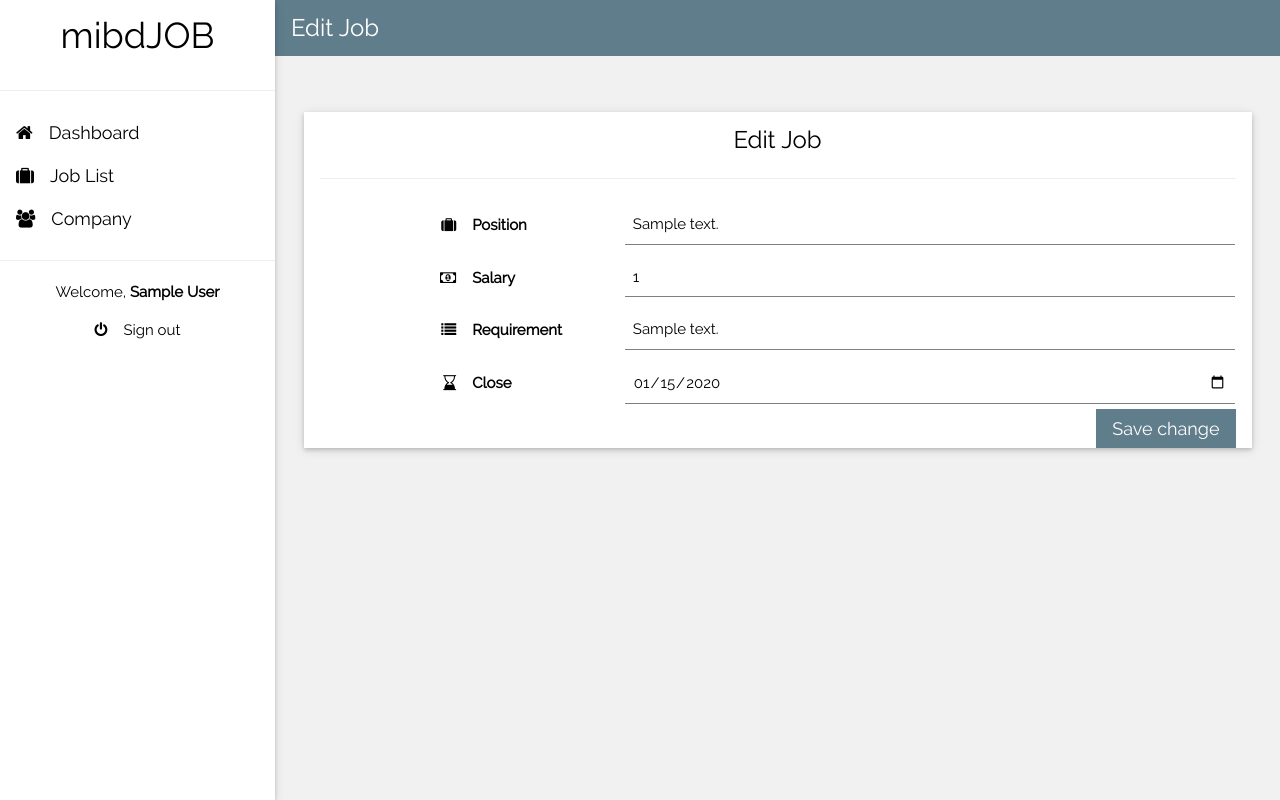
After one commit to yogo-chen/mibdjob, a PHP site: page /job_edit.php?id=1 in a window 1280 px wide. The commit adds this page. Run offline with PHP 8.4, Linux system fonts and the light colour scheme; the visitor is signed in with stand-in values (Sample User, id 1); tables that the repository leaves empty hold one stand-in row (values such as "Sample post").

Commit message:
update: add delete and edit feature for job

```diff
--- /dev/null
+++ b/job_edit.php
@@ -0,0 +1,84 @@
+<?php
+	include "./session.php";
+	if(!isLoggedIn()){
+		header("Location: ./sign_in.php");
+	}
+	include "./server.php";
+	$id_lowongan = $_GET["id"];
+
+	$sql = "SELECT * FROM lowongan WHERE id_lowongan = :id_lowongan AND id_pegawai = :id_pegawai";
+	$params = array(":id_lowongan" => $id_lowongan, ":id_pegawai" => getUsername());
+	$sth = $dbh->prepare($sql);
+	$sth->execute($params);
+
+	if(!($result = $sth->fetch())){
+		header("Location: ./index.php");
+	}else{
+		$posisi = $result["posisi"];
+		$gaji = $result["gaji"];
+		$keterangan = $result["keterangan"];
+		$tanggal_tutup = $result["tanggal_tutup"];
+	}
+?>
+<!DOCTYPE html>
+<html>
+<head>
+	<title>Edit Job</title>
+<?php include "./style.php"; ?>
+</head>
+<body class="w3-light-grey">
+	<?php include "./navigation.php"; ?>
+	<div class="w3-main w3-animate-right" style="margin-left: 275px">
+		<header class="w3-top w3-container w3-blue-grey" style="z-index: 2">
+			<span class="w3-opennav w3-xlarge w3-hide-large" onclick="w3_open()">&#9776;</span>
+			<h3>Edit Job</h3>
+		</header>
+		<div class="w3-container w3-content" style="padding-top: 96px">
+			<form method="post" action="action_job_edit.php">
+				<div class="w3-container w3-section w3-card-2 w3-white">
+					<h3 class="w3-center">Edit Job</h3>
+					<hr>
+					<div class="w3-row">
+						<p class="w3-col s3 m2 l2 w3-right-align">
+							<i class="fa fa-suitcase w3-margin-right"></i>
+						</p>
+						<p class="w3-col s1 m2 l2">
+							<span class="w3-hide-small"><b>Position</b></span>
+						</p>
+						<input type="text" value=<?php echo "\"".$posisi."\"" ?> placeholder="job position" name="position" class="w3-col s8 m8 l8 w3-input" style="padding-top: 14px;" required>
+					</div>
+					<div class="w3-row">
+						<p class="w3-col s3 m2 l2 w3-right-align">
+							<i class="fa fa-money w3-margin-right"></i>
+						</p>
+						<p class="w3-col s1 m2 l2">
+							<span class="w3-hide-small"><b>Salary</b></span>
+						</p>
+						<input type="number" min="0" value=<?php echo "\"".$gaji."\"" ?> placeholder="job salary" name="salary" class="w3-col s8 m8 l8 w3-input" style="padding-top: 14px;" required>
+					</div>
+					<div class="w3-row">
+						<p class="w3-col s3 m2 l2 w3-right-align">
+							<i class="fa fa-list w3-margin-right"></i>
+						</p>
+						<p class="w3-col s1 m2 l2">
+							<span class="w3-hide-small"><b>Requirement</b></span>
+						</p>
+						<input type="text" value=<?php echo "\"".$keterangan."\"" ?> placeholder="job requirement" name="requirement" class="w3-col s8 m8 l8 w3-input" style="padding-top: 14px;" required>
+					</div>
+					<div class="w3-row">
+						<p class="w3-col s3 m2 l2 w3-right-align">
+							<i class="fa fa-hourglass-end w3-margin-right"></i>
+						</p>
+						<p class="w3-col s1 m2 l2">
+							<span class="w3-hide-small"><b>Close</b></span>
+						</p>
+						<input type="date" value=<?php echo "\"".$tanggal_tutup."\"" ?> placeholder="this job will available until" name="end_date" class="w3-col s8 m8 l8 w3-input" style="padding-top: 14px;" required>
+					</div>
+					<input type="text" name="id_lowongan" value=<?php echo $id_lowongan ?> class="w3-hide">
+					<input type="submit" value="Save change" class="w3-large w3-blue-grey w3-btn w3-right">
+				</div>
+			</form>
+		</div>
+	</div>
+</body>
+</html>
--- a/profile_edit.php
+++ b/profile_edit.php
@@ -57,7 +57,7 @@
 						<div class="w3-col s8 m8 l8" style="padding-top: 6px;">
 							<input type="radio" value="male" name="gender" class="w3-radio" required <?php if($gender === "male"){echo "checked";} ?>>
 							<span>male</span>
-							<input type="radio" value="male" name="gender" class="w3-radio" required <?php if($gender === "female"){echo "checked";} ?>>
+							<input type="radio" value="female" name="gender" class="w3-radio" required <?php if($gender === "female"){echo "checked";} ?>>
 							<span>female</span>
 						</div>
 					</div>
```
Also changed, not shown: action_job_edit.php (added, +16 -0 lines), job_detail.php (+26 -1 lines).
